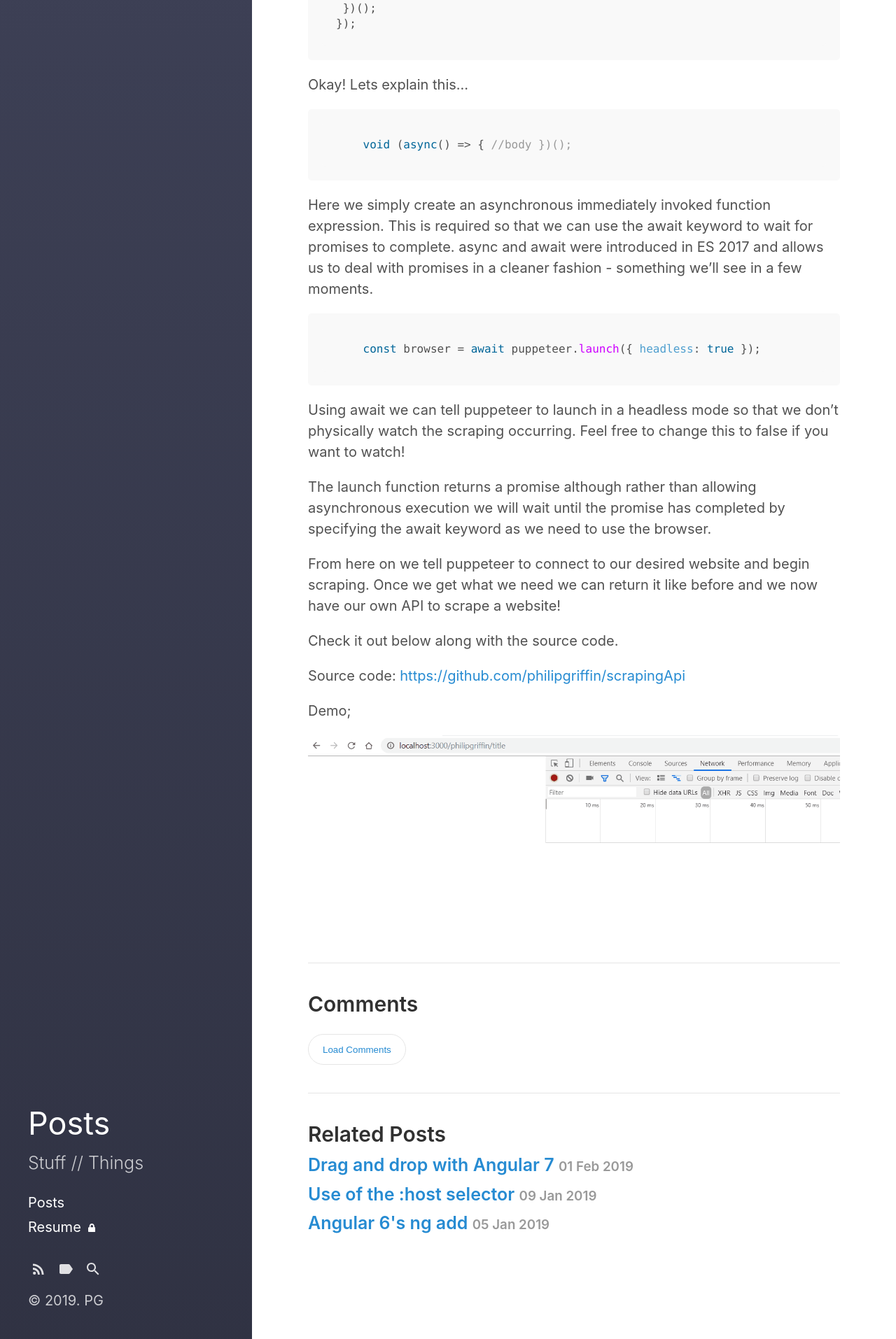
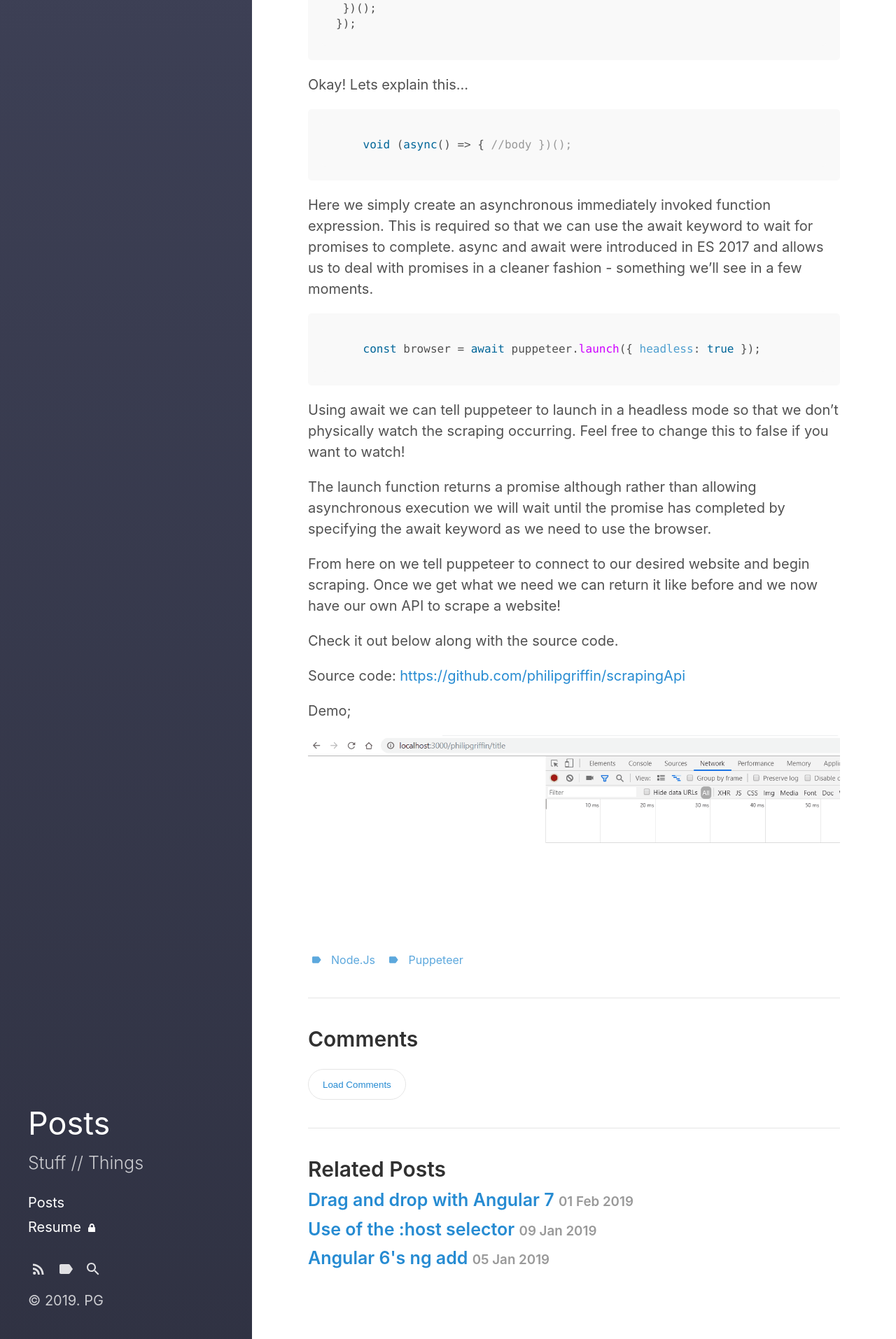
Before and after one commit to philipgriffin/personalSite, a Jekyll site: the page built from _posts/2019-05-29-Web scraping to create an API in 5 minutes!.md, in a window 1280 px wide. Shown: the part 2679-4593 px from the top of the page at 70% size. Built offline with Jekyll 4.4.1, drawn with Linux system fonts in a browser that asks for light colours; our own code applies the rules of GitHub Pages for plain Markdown files; comment, search, counter and statistics services are not loaded.

Commit message:
Update 2019-05-29-Web scraping to create an API in 5 minutes!.md

```diff
--- a/_posts/2019-05-29-Web scraping to create an API in 5 minutes!.md
+++ b/_posts/2019-05-29-Web scraping to create an API in 5 minutes!.md
@@ -1,6 +1,5 @@
 ---
-nodejs:
-- node.js
+tags: Node.js Puppeteer
 
 ---
 Presuming you have Node.js installed lets jump right in and create the endpoint! _(If you don't head over to_ [_https://nodejs.org/en/_](https://nodejs.org/en/ "https://nodejs.org/en/")_)_
```
